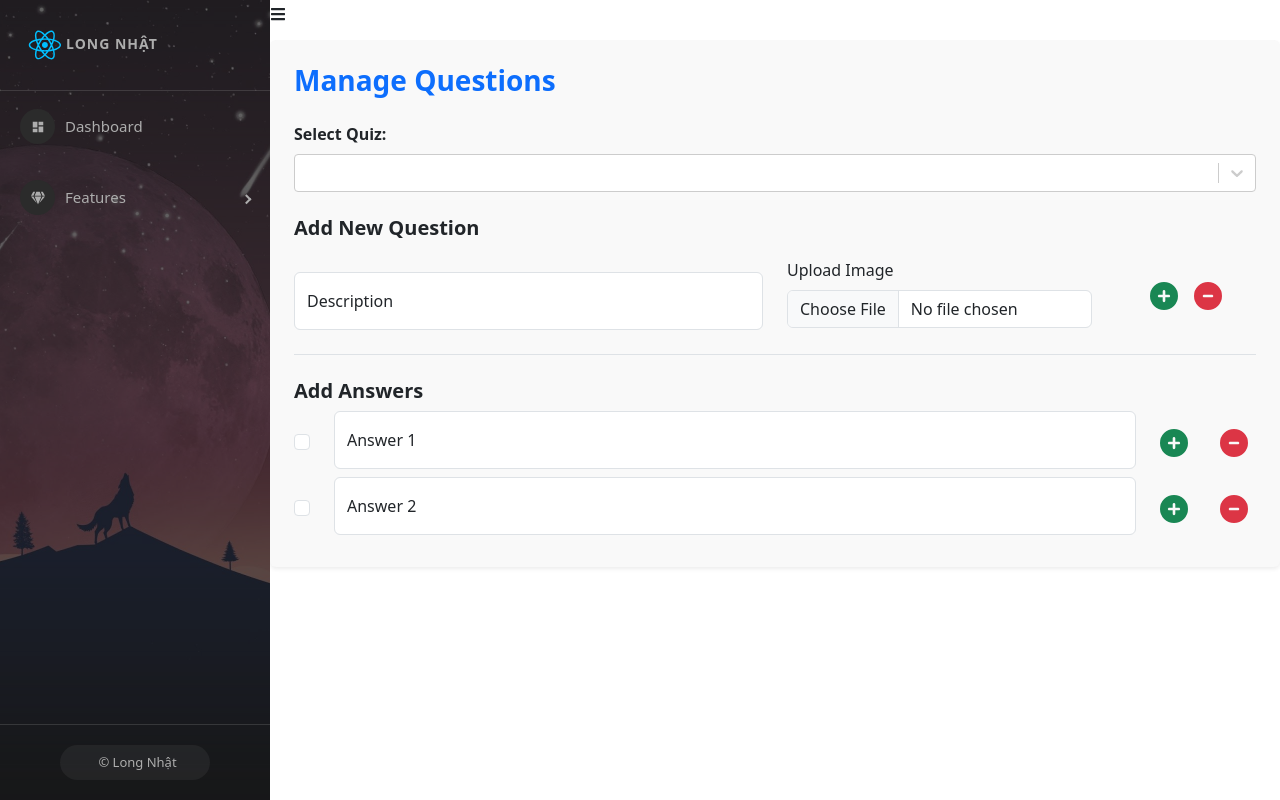
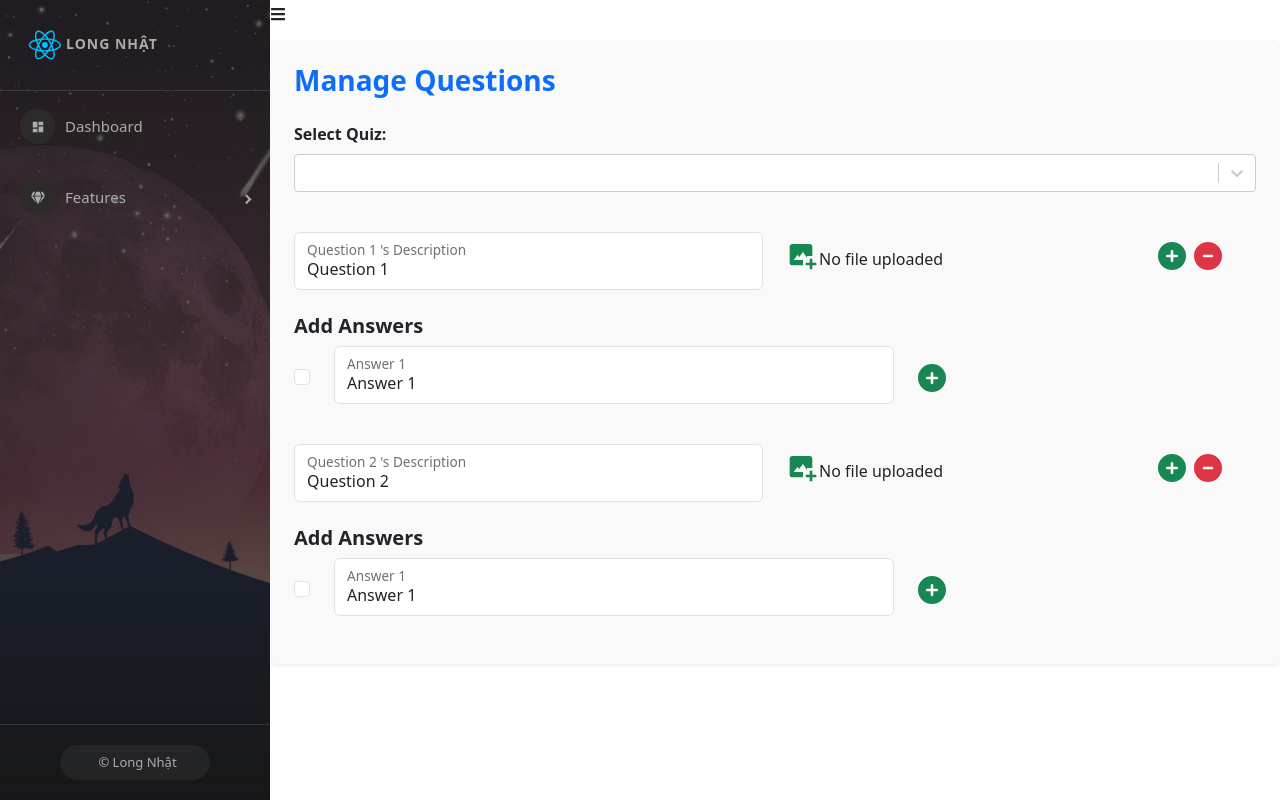
Before and after one commit to HuynhLongNhat/Quiz, a React (Vite) app in the folder frontend/: page /admins/manage-questions in a window 1280 px wide. Built offline with nearby package versions, Linux system fonts and the light colour scheme.

Commit message:
Tạo Fake Data Cho Giao Diện

```diff
--- a/frontend/package.json
+++ b/frontend/package.json
@@ -32,6 +32,7 @@
     "redux": "^5.0.1",
     "redux-persist": "^6.0.0",
     "redux-thunk": "^3.1.0",
+    "uuid": "^10.0.0",
     "web-vitals": "^4.2.3",
     "yup": "^1.4.0"
   },
--- a/frontend/src/components/Admin/Content/Question/ManageQuestion.jsx
+++ b/frontend/src/components/Admin/Content/Question/ManageQuestion.jsx
@@ -2,14 +2,108 @@ import { useState } from "react";
 import Select from "react-select";
 import { FaCirclePlus, FaCircleMinus } from "react-icons/fa6";
 import "bootstrap/dist/css/bootstrap.min.css";
-
+import { BiSolidImageAdd } from "react-icons/bi";
+import { v4 as uuidv4 } from "uuid";
+import _ from "lodash";
 const ManageQuestion = () => {
   const options = [
-    { value: "chocolate", label: "Chocolate" },
-    { value: "strawberry", label: "Strawberry" },
-    { value: "vanilla", label: "Vanilla" },
+    { value: "EASY", label: "EASY" },
+    { value: "MEDIUM", label: "MEDIUM" },
+    { value: "HARD", label: "HARD" },
   ];
   const [selectedQuiz, setSelectedQuiz] = useState({});
+  const [questions, setQuestions] = useState([
+    {
+      id: uuidv4(),
+      description: "Question 1 ",
+      image: "",
+      imageName: "",
+      imageFile: "",
+      answers: [
+        {
+          id: uuidv4(),
+          description: "Answer 1",
+          isCorrect: false,
+        },
+      ],
+    },
+    {
+      id: uuidv4(),
+      description: "Question 2 ",
+      image: "",
+      imageName: "",
+      imageFile: "",
+      answers: [
+        {
+          id: uuidv4(),
+          description: "Answer 1",
+          isCorrect: false,
+        },
+      ],
+    },
+  ]);
+
+  const handleAddRemoveQuestion = (type, id) => {
+    if (type === "ADD") {
+      // Create a new question with a unique ID and default structure
+      const newQuestion = {
+        id: uuidv4(),
+        description: `Question ${questions.length + 1}`,
+        image: "",
+        imageName: "",
+        imageFile: "",
+        answers: [
+          {
+            id: uuidv4(),
+            description: "Answer 1",
+            isCorrect: false,
+          },
+          {
+            id: uuidv4(),
+            description: "Answer 2",
+            isCorrect: false,
+          },
+        ],
+      };
+      setQuestions([...questions, newQuestion]);
+    } else if (type === "REMOVE") {
+      let questionsClone = _.cloneDeep(questions);
+      questionsClone = questionsClone.filter((question) => question.id !== id);
+      setQuestions(questionsClone);
+    }
+  };
+
+  const handleAddRemoveAnswer = (type, questionId, answerId) => {
+    console.log(
+      " type: " + type + ", questionId: " + questionId,
+      " answer :",
+      answerId
+    );
+    let questionsClone = _.cloneDeep(questions);
+    // Tìm vị trí của câu hỏi dựa trên questionId
+    let questionIndex = questionsClone.findIndex(
+      (item) => item.id === questionId
+    );
+    if (type === "ADD") {
+      const newAnswer = {
+        id: uuidv4(),
+        description: `Answer ${
+          questionsClone[questionIndex].answers.length + 1
+        }`,
+        isCorrect: false,
+      };
+
+      questionsClone[questionIndex].answers.push(newAnswer);
+      setQuestions(questionsClone);
+    } else if (type === "REMOVE") {
+      // Lọc để lấy các câu trả lời không có answerId cần xóa
+
+      questionsClone[questionIndex].answers = questionsClone[
+        questionIndex
+      ].answers.filter((answer) => answer.id !== answerId);
+      setQuestions(questionsClone);
+    }
+  };
 
   return (
     <div
@@ -26,76 +120,140 @@ const ManageQuestion = () => {
           onChange={setSelectedQuiz}
           options={options}
           placeholder="Choose a quiz"
+          menuPortalTarget={document.body} // Đẩy menu dropdown lên trên
+          styles={{
+            menuPortal: (base) => ({ ...base, zIndex: 9999 }), // Tăng z-index
+          }}
         />
       </div>
 
-      {/* Add Question */}
-      <div className="row align-items-center mb-4">
-        <h5 className="mb-3 fw-semibold">Add New Question</h5>
+      {/* Add Questions */}
+      {questions &&
+        questions.length > 0 &&
+        questions.map((question, index) => {
+          return (
+            <div key={question.id} className="mb-4">
+              <div className="row align-items-center">
                 <div className="col-md-6">
                   <div className="form-floating mt-3">
                     <input
                       type="text"
                       className="form-control"
                       placeholder="Enter question description"
+                      value={question.description}
+                      onChange={(e) => {
+                        const newQuestions = [...questions];
+                        newQuestions[index].description = e.target.value;
+                        setQuestions(newQuestions);
+                      }}
                     />
-            <label>Description</label>
+                    <label>Question {index + 1} &apos;s Description</label>
                   </div>
                 </div>
                 <div className="col-md-4">
-          <label className="form-label">Upload Image</label>
-          <input type="file" className="form-control" />
+                  <label className="label-up" htmlFor={`upload-file-${index}`}>
+                    <span className="fs-2 text-success">
+                      <BiSolidImageAdd />
+                    </span>
+                  </label>
+                  <input
+                    type="file"
+                    hidden
+                    id={`upload-file-${index}`}
+                    onChange={(e) => {
+                      const newQuestions = [...questions];
+                      newQuestions[index].imageFile = e.target.files[0];
+                      newQuestions[index].imageName =
+                        e.target.files[0]?.name || "";
+                      setQuestions(newQuestions);
+                    }}
+                  />
+                  <span>{question.imageName || "No file uploaded"}</span>
                 </div>
                 <div className="col-md-2 d-flex justify-content-center mt-3 mt-md-0">
-          <span className="fs-3 text-success mx-2">
+                  <span
+                    className="fs-3 text-success mx-2"
+                    onClick={() => handleAddRemoveQuestion("ADD", " ")}
+                  >
                     <FaCirclePlus />
                   </span>
-          <span className="fs-3 text-danger mx-2">
+                  {questions.length > 1 && (
+                    <span
+                      className="fs-3 text-danger"
+                      onClick={() =>
+                        handleAddRemoveQuestion("REMOVE", question.id)
+                      }
+                    >
                       <FaCircleMinus />
                     </span>
+                  )}
                 </div>
               </div>
 
               {/* Answers Section */}
-      <div className="border-top pt-4">
+              <div className=" pt-4">
                 <h5 className="fw-semibold">Add Answers</h5>
-        <div className="d-flex align-items-center gap-3 my-2">
-          <input type="checkbox" className="form-check-input me-2" />
-          <div className="form-floating flex-grow-1">
+                {question.answers.map((answer, answerIndex) => (
+                  <div
+                    key={answer.id}
+                    className="d-flex align-items-center gap-3 my-2"
+                  >
+                    <input
+                      type="checkbox"
+                      className="form-check-input me-2"
+                      checked={answer.isCorrect}
+                      onChange={() => {
+                        const newQuestions = [...questions];
+                        newQuestions[index].answers[answerIndex].isCorrect =
+                          !answer.isCorrect;
+                        setQuestions(newQuestions);
+                      }}
+                    />
+                    <div className="form-floating flex-grow-1 ">
                       <input
                         type="text"
                         className="form-control"
                         placeholder="Enter answer text"
+                        value={answer.description}
+                        onChange={(e) => {
+                          const newQuestions = [...questions];
+                          newQuestions[index].answers[answerIndex].description =
+                            e.target.value;
+                          setQuestions(newQuestions);
+                        }}
                       />
-            <label>Answer 1</label>
+                      <label>Answer {answerIndex + 1}</label>
                     </div>
-          <span className="fs-3 text-success mx-2">
+                    <div className=" flex-grow-1">
+                      <span
+                        className="fs-3 text-success mx-2"
+                        onClick={() =>
+                          handleAddRemoveAnswer("ADD", question.id)
+                        }
+                      >
                         <FaCirclePlus />
                       </span>
-          <span className="fs-3 text-danger mx-2">
+                      {question.answers.length > 1 && (
+                        <span
+                          className="fs-3 text-danger"
+                          onClick={() =>
+                            handleAddRemoveAnswer(
+                              "REMOVE",
+                              question.id,
+                              answer.id
+                            )
+                          }
+                        >
                           <FaCircleMinus />
                         </span>
-        </div>
-
-        {/* Additional answer inputs */}
-        <div className="d-flex align-items-center gap-3 my-2">
-          <input type="checkbox" className="form-check-input me-2" />
-          <div className="form-floating flex-grow-1">
-            <input
-              type="text"
-              className="form-control"
-              placeholder="Enter answer text"
-            />
-            <label>Answer 2</label>
-          </div>
-          <span className="fs-3 text-success mx-2">
-            <FaCirclePlus />
-          </span>
-          <span className="fs-3 text-danger mx-2">
-            <FaCircleMinus />
-          </span>
+                      )}
                     </div>
                   </div>
+                ))}
+              </div>
+            </div>
+          );
+        })}
     </div>
   );
 };
```
Also changed, not shown: 1 other file (tests, documents, lock files or other folders). Lines whose indentation alone changed are shown as unchanged.
